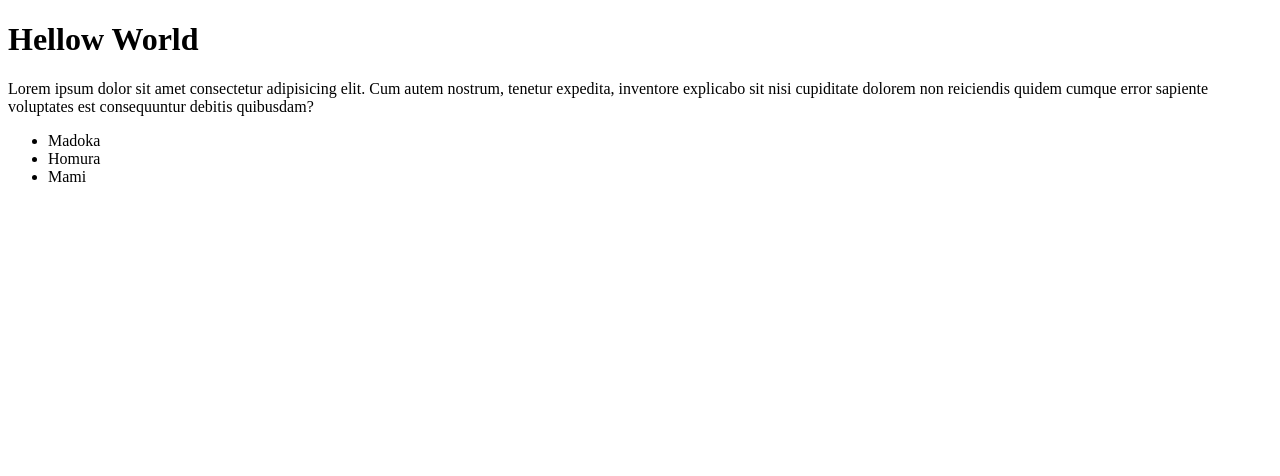
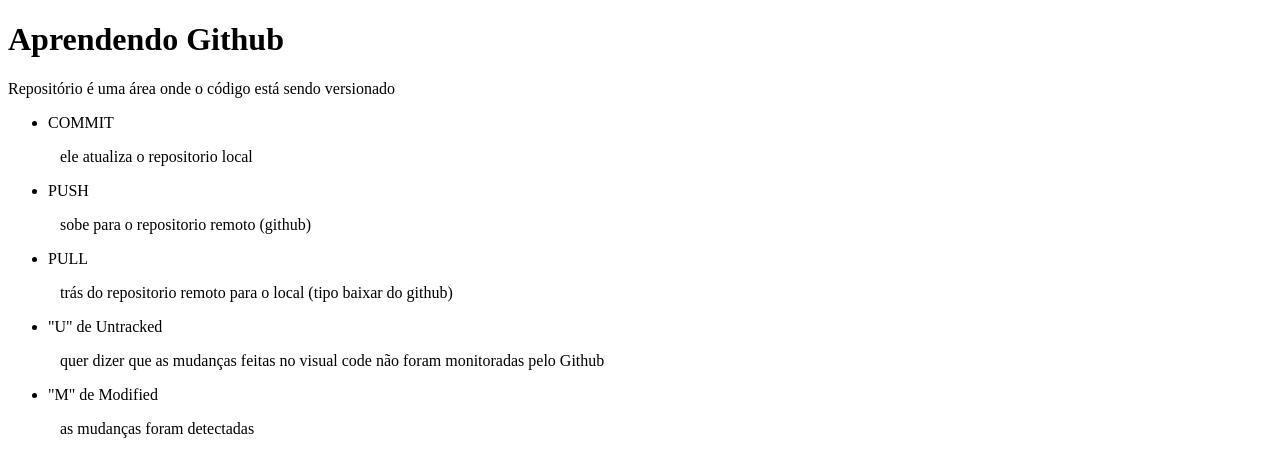
Before and after one commit to GustavoOliverRocha/Ola-Mundo, a plain HTML site: page site exemplo/index.html in a window 1280 px wide. Drawn offline with Linux system fonts and the light colour scheme.

Commit message:
Termos de Git
tirei todas as palavras aleatorias e coloquei coisas coerentes

```diff
--- a/site exemplo/index.html
+++ b/site exemplo/index.html
@@ -7,12 +7,19 @@
     <title>Primeiro Site</title>
 </head>
 <body>
-    <h1>Hellow World</h1>
-    <p>Lorem ipsum dolor sit amet consectetur adipisicing elit. Cum autem nostrum, tenetur expedita, inventore explicabo sit nisi cupiditate dolorem non reiciendis quidem cumque error sapiente voluptates est consequuntur debitis quibusdam?</p>
+    <h1>Aprendendo Github</h1>
+    <p>Repositório é uma área onde o código está sendo versionado</p>
     <ul>
-        <li>Madoka</li>
-        <li>Homura</li>
-        <li>Mami</li>
+        <li>COMMIT</li>
+        <p>&nbsp;&nbsp;&nbsp;ele atualiza o repositorio local</p>
+        <li>PUSH</li>
+        <p>&nbsp;&nbsp;&nbsp;sobe para o repositorio remoto (github)</p>
+        <li>PULL</li>
+        <p>&nbsp;&nbsp;&nbsp;trás do repositorio remoto para o local (tipo baixar do github)</p>
+        <li>"U" de Untracked</li>
+        <p>&nbsp;&nbsp;&nbsp;quer dizer que as mudanças feitas no visual code não foram monitoradas pelo Github</p>
+        <li>"M" de Modified</li>
+        <p>&nbsp;&nbsp;&nbsp;as mudanças foram detectadas</p>
     </ul>
 </body>
 </html>
```
